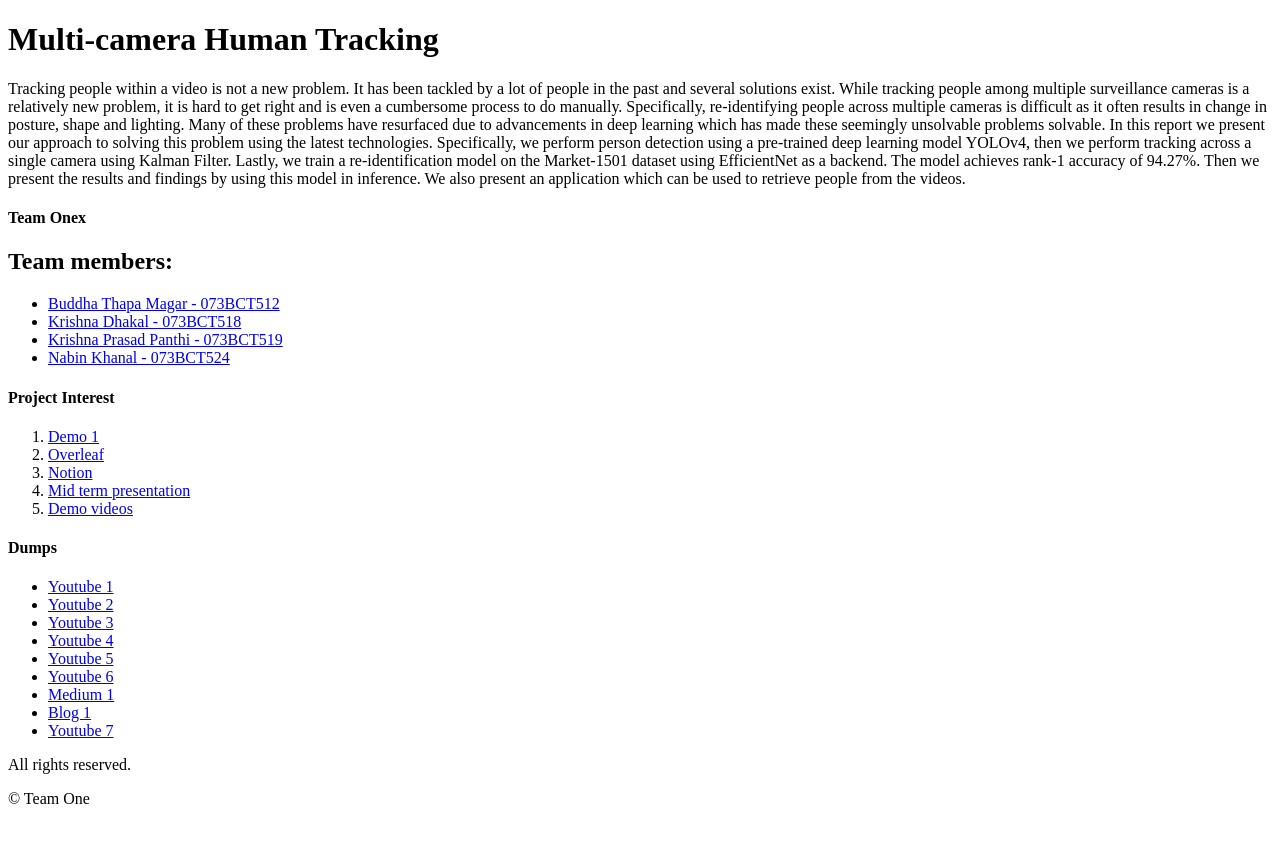
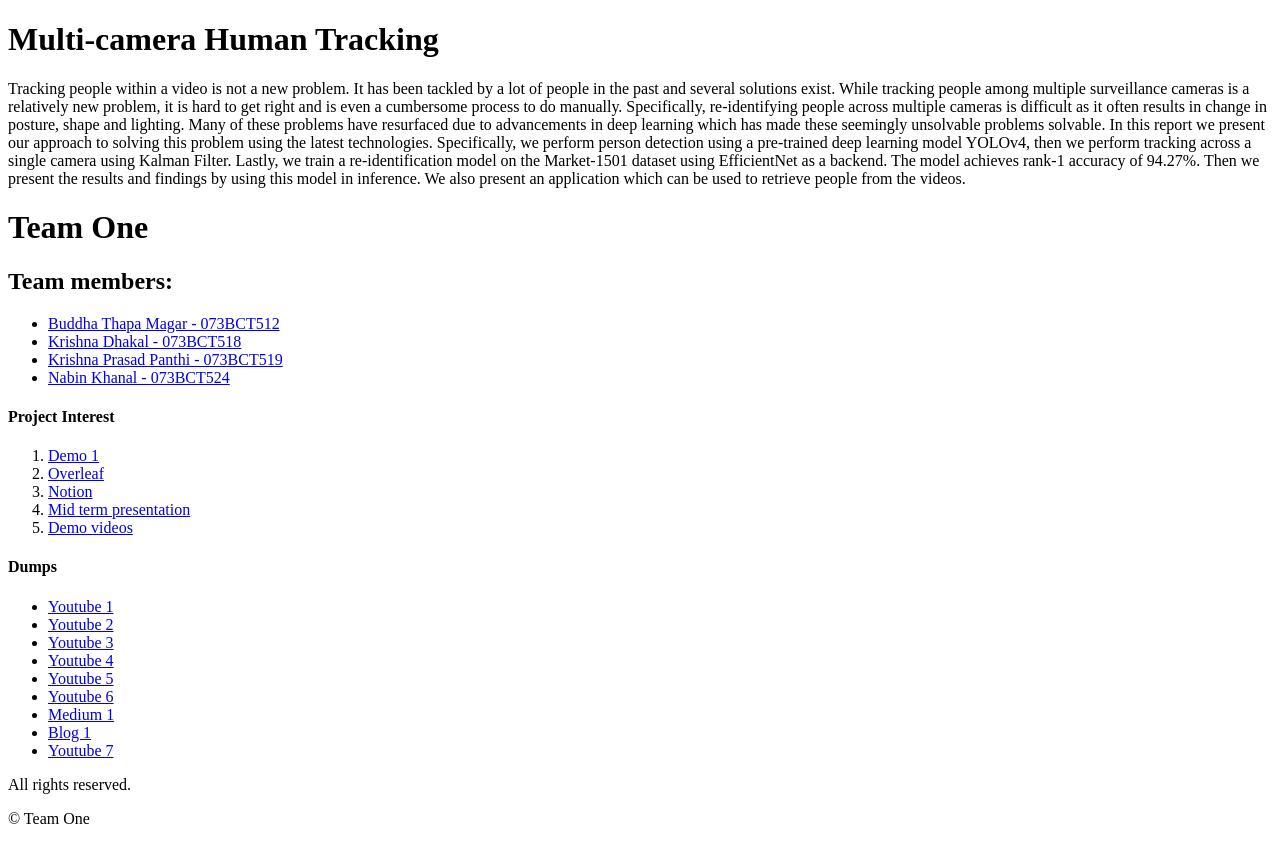
Before and after one commit to chauchausoup/kdhakal.com.np, a plain HTML site: page index.html in a window 1280 px wide. Drawn offline with Linux system fonts and the light colour scheme.

Commit message:
Update index.html

```diff
--- a/index.html
+++ b/index.html
@@ -25,7 +25,7 @@
 
       <div id="bio">
 
-          <h4>Team Onex </h4>
+          <h1>Team One </h1>
       </div>
       <div>
             <h2>Team members:</h2>
```
